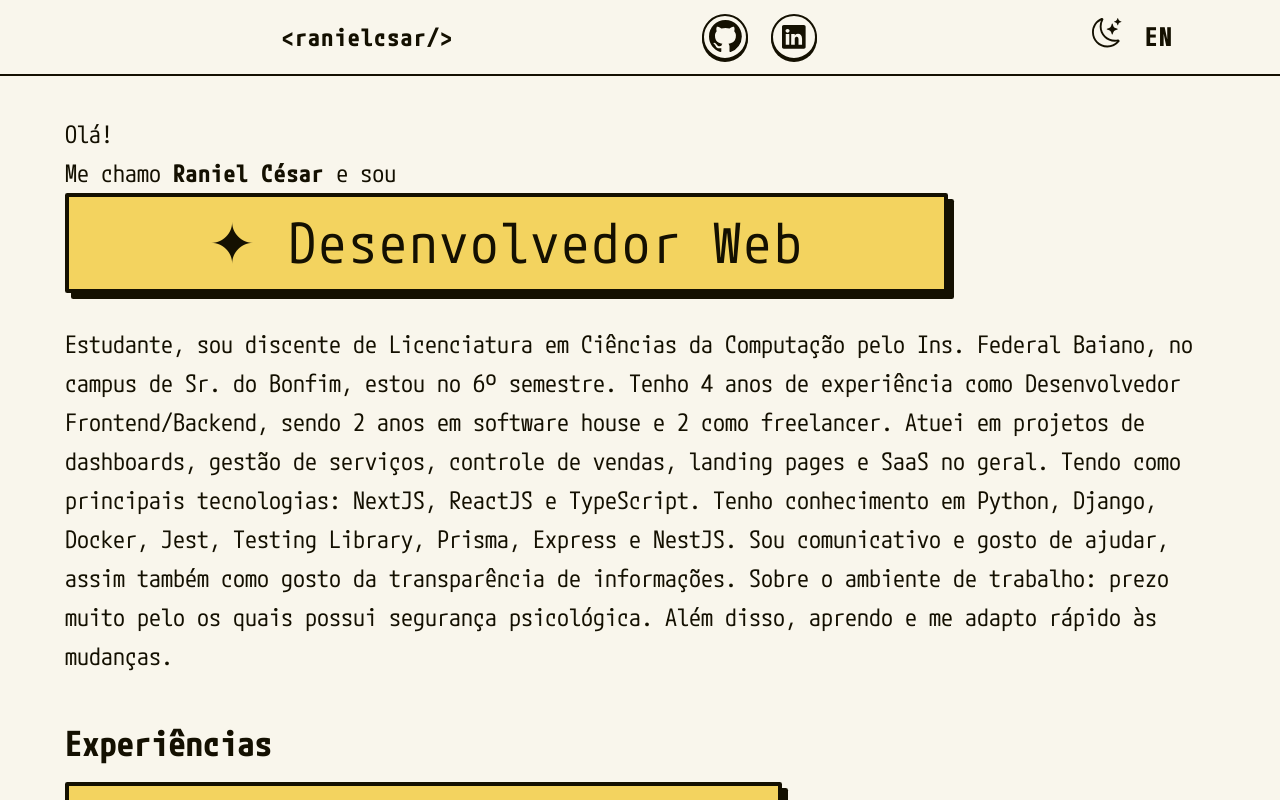
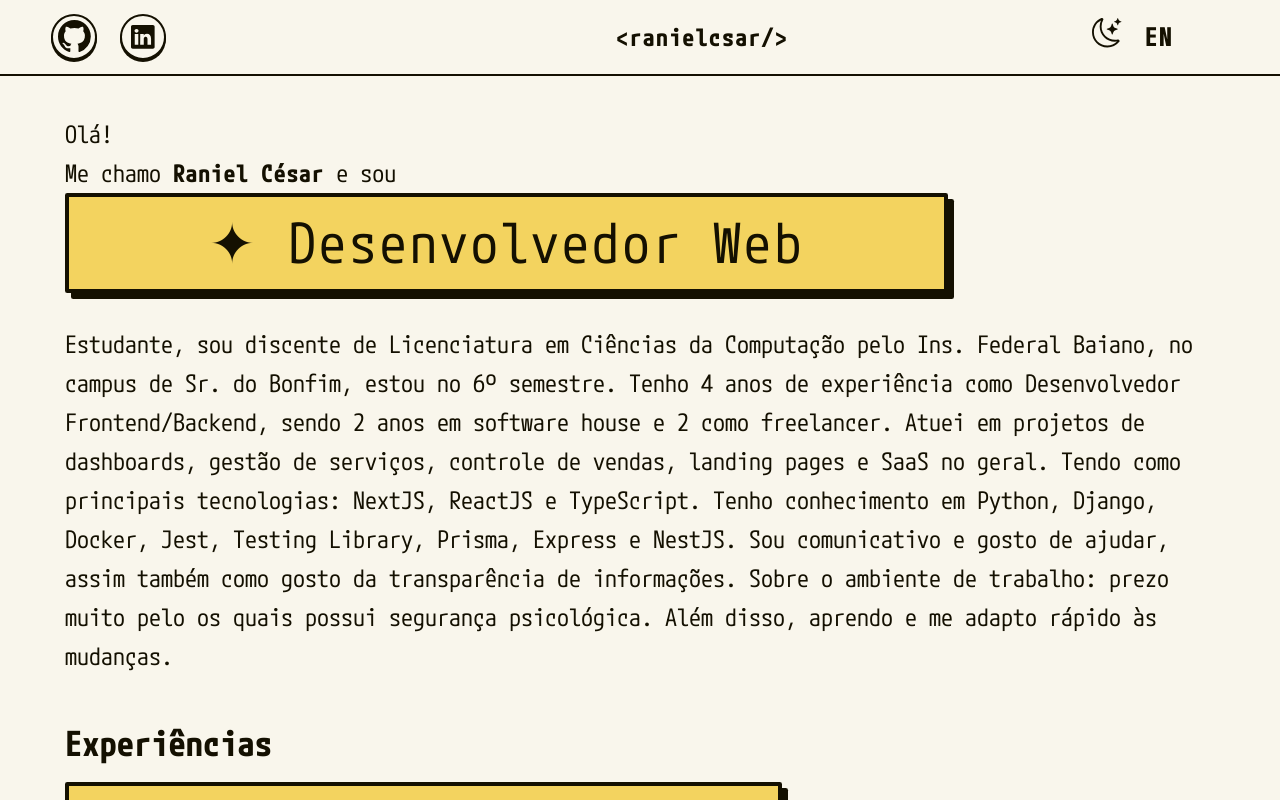
Before and after one commit to ranielcsar/ranoob.github.io, a React (Vite) app: page / in a window 1280 px wide. Built offline with nearby package versions, Linux system fonts and the light colour scheme.

Commit message:
fix: posição de elementos em :lg

```diff
--- a/src/components/layout/header/_index.tsx
+++ b/src/components/layout/header/_index.tsx
@@ -8,11 +8,11 @@ export function Header() {
   return (
     <header className="sticky top-0 bg-primary z-10 w-full h-max py-3 border-b-2 border-secondary">
       <div className="flex flex-col gap-4 lg:flex-row items-center justify-between max-w-5xl m-auto">
-        <div className="flex flex-1 order-2 gap-5 items-center">
+        <div className="flex flex-1 order-2 lg:order-1 gap-5 items-center">
           <SocialLinksAndContact />
         </div>
 
-        <strong className="order-1 tracking-wider xl:text-2xl m-auto flex-[2] text-center">
+        <strong className="order-1 lg:order-2 tracking-wider xl:text-2xl m-auto flex-[2] text-center">
           {'<'}
           ranielcsar
           {'/>'}
```
